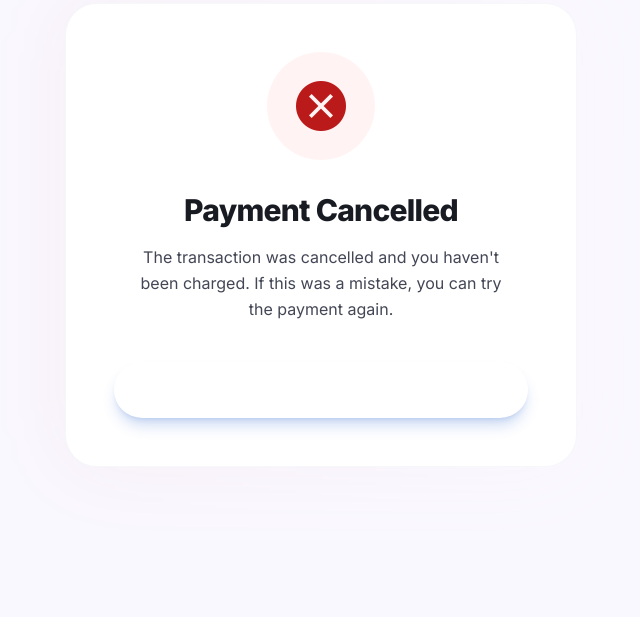
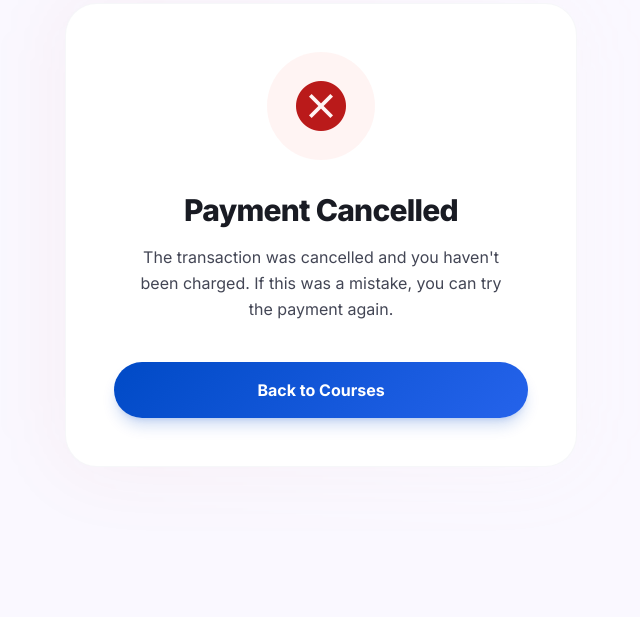
Before and after one commit to MohammadNoorM/Coursaty, a Django app: page /payments/cancel/ in a window 1280 px wide. Shown: the part 124-741 px from the top of the page, without its empty margins (319-959 px from the left). Run offline with Django 5.2, Linux system fonts and the light colour scheme; the visitor is signed in with stand-in values (Sample User, id 1); some libraries are stand-ins or nearby versions.

Commit message:
Set up Stripe

```diff
--- a/payments/views.py
+++ b/payments/views.py
@@ -32,8 +32,8 @@ def create_checkout_session(request, course_slug):
             'quantity': 1,
         }],
         mode='payment',
-        success_url=request.build_absolute_uri(f'/payments/success/?session_id={{CHECKOUT_SESSION_ID}}'),
-        cancel_url=request.build_absolute_uri(f'/payments/cancel/'),
+        success_url=request.build_absolute_uri('/payments/success/') + '?session_id={CHECKOUT_SESSION_ID}',
+        cancel_url=request.build_absolute_uri('/payments/cancel/'),
         metadata={
             'user_id': request.user.id,
             'course_id': course.id,
--- a/templates/payments/payment.html
+++ b/templates/payments/payment.html
@@ -17,7 +17,7 @@
 <p class="text-on-surface-variant mb-10 max-w-sm leading-relaxed">
                         Your enrollment in <span class="font-semibold text-primary">{{ course.title }}</span> is confirmed. Get ready to transform your learning journey.
                     </p>
-<a href="{% url 'courses:course_detail' course.slug %}" class="w-full text-center py-4 bg-primary-gradient text-on-primary font-bold rounded-lg shadow-lg shadow-primary/20 hover:scale-[1.02] active:scale-95 transition-all duration-200 block">
+<a href="{% url 'courses:course_detail' course.slug %}" class="w-full text-center py-4 signature-texture text-on-primary font-bold rounded-lg shadow-lg shadow-primary/20 hover:scale-[1.02] active:scale-95 transition-all duration-200 block">
                         Go to Course
                     </a>
 <p class="mt-6 text-sm text-on-surface-variant/70 italic">A receipt has been sent to your email.</p>
@@ -36,7 +36,7 @@
                         The transaction was cancelled and you haven't been charged. If this was a mistake, you can try the payment again.
                     </p>
 <div class="mt-auto w-full flex flex-col gap-3">
-<a href="{% url 'courses:home' %}" class="w-full text-center py-4 bg-primary-gradient text-on-primary font-bold rounded-lg shadow-lg shadow-primary/20 hover:scale-[1.02] active:scale-95 transition-all duration-200 block">
+<a href="{% url 'courses:home' %}" class="w-full text-center py-4 signature-texture text-on-primary font-bold rounded-lg shadow-lg shadow-primary/20 hover:scale-[1.02] active:scale-95 transition-all duration-200 block">
                             Back to Courses
                         </a>
 </div>
```
